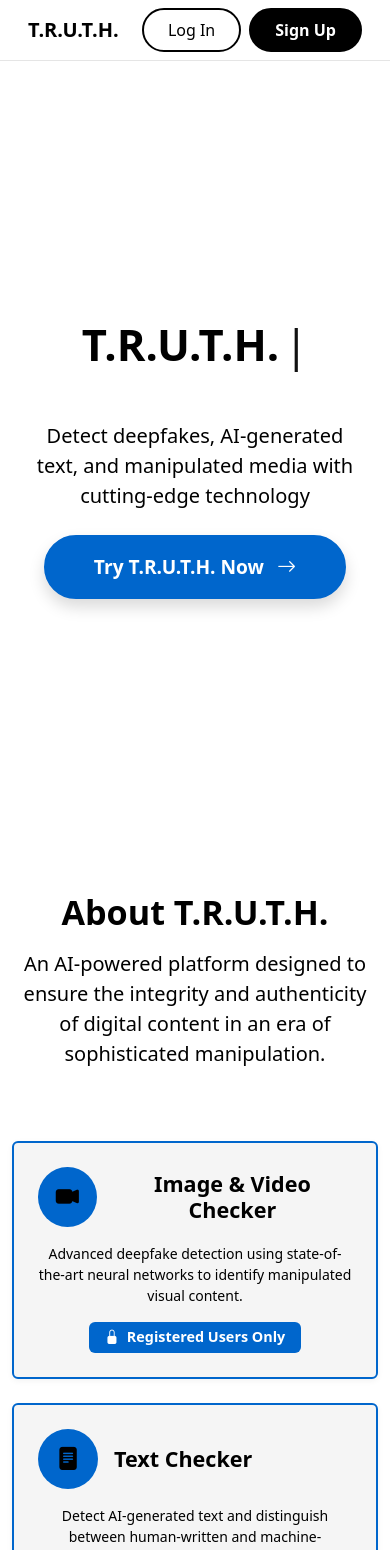
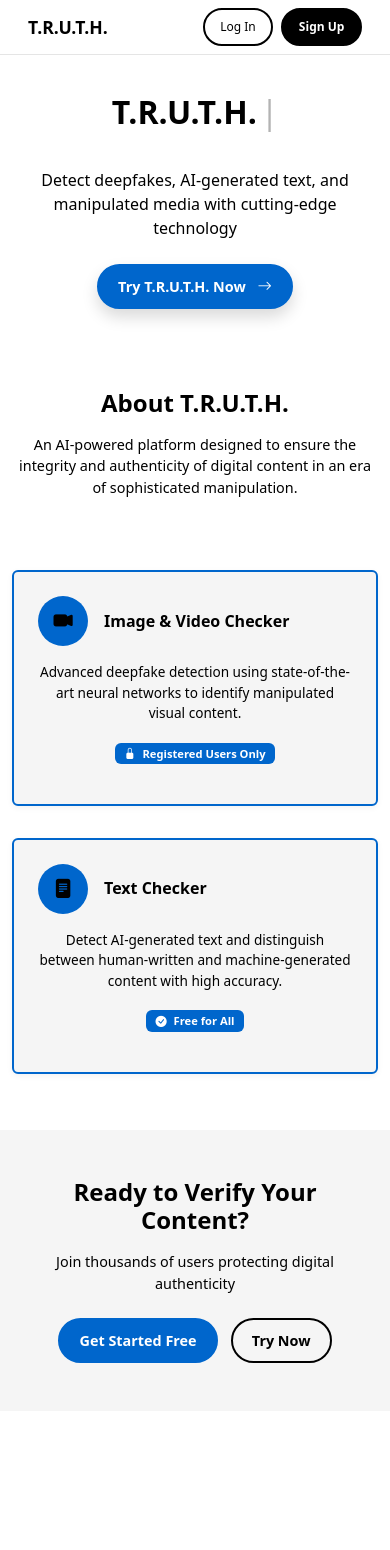
Before and after one commit to jimmyliao0845/TRUTH---Fact-Checker, a React (Create React App) app: page / in a window 390 px wide. Shown: the top 1550 px of the page. After the commit the page ends 1411 px from the top, so only its background shows below. Built offline with nearby package versions, Linux system fonts and the light colour scheme; no server answers.

Commit message:
feat: Enhance responsive design and accessibility across multiple components

```diff
--- a/src/HomePage.jsx
+++ b/src/HomePage.jsx
@@ -76,15 +76,16 @@ export default function HomePage() {
         padding: "2rem",
         position: "relative"
       }}>
-        <h1 className="display-1 fw-bold mb-3" style={{
-          minHeight: "120px",
+        <h1 className="fw-bold mb-3" style={{
+          fontSize: "clamp(2rem, 8vw, 4rem)",
+          minHeight: "clamp(80px, 15vw, 120px)",
           display: "flex",
           alignItems: "center"
         }}>
           {displayedText}
           <span className="typing-cursor" style={{
             animation: "blink 1s infinite",
-            marginLeft: "5px"
+            marginLeft: "clamp(2px, 1vw, 8px)"
           }}>|</span>
         </h1>
 
@@ -98,11 +99,12 @@ export default function HomePage() {
             </p>
 
             <button
-              className="btn btn-lg px-5 py-3 rounded-pill shadow"
+              className="btn rounded-pill shadow"
               onClick={() => navigate(isLoggedIn ? "/analysis-logged" : "/analysis")}
               style={{
                 animation: "fadeInUp 1s ease-out",
-                fontSize: "1.2rem",
+                fontSize: "clamp(0.9rem, 2.5vw, 1.2rem)",
+                padding: "clamp(0.6rem, 2vw, 1.2rem) clamp(1.2rem, 4vw, 2rem)",
                 fontWeight: "600",
                 backgroundColor: "var(--accent-color)",
                 color: "var(--primary-color)",
@@ -135,8 +137,8 @@ export default function HomePage() {
       {/* About Section */}
       <section className="container py-5" style={{ backgroundColor: "var(--primary-color)" }}>
         <div className="text-center mb-5">
-          <h2 className="display-4 fw-bold mb-3" style={{ color: "var(--text-color)" }}>About T.R.U.T.H.</h2>
-          <p className="lead" style={{ maxWidth: "800px", margin: "0 auto", color: "var(--text-color)" }}>
+          <h2 className="fw-bold mb-3" style={{ color: "var(--text-color)", fontSize: "clamp(1.5rem, 5vw, 2.5rem)" }}>About T.R.U.T.H.</h2>
+          <p style={{ maxWidth: "800px", margin: "0 auto", color: "var(--text-color)", fontSize: "clamp(0.9rem, 2vw, 1rem)" }}>
             An AI-powered platform designed to ensure the integrity and authenticity of digital content in an era of sophisticated manipulation.
           </p>
         </div>
@@ -156,25 +158,25 @@ export default function HomePage() {
                 <div className="d-flex align-items-center mb-3">
                   <div className="p-3 rounded-circle me-3" style={{
                     backgroundColor: "var(--accent-color)",
-                    width: "60px",
-                    height: "60px",
+                    width: "clamp(50px, 12vw, 70px)",
+                    height: "clamp(50px, 12vw, 70px)",
                     display: "flex",
                     alignItems: "center",
                     justifyContent: "center"
                   }}>
-                    <i className="bi bi-camera-video-fill fs-3" style={{ color: "var(--text-color)" }}></i>
+                    <i className="bi bi-camera-video-fill" style={{ color: "var(--text-color)", fontSize: "clamp(1.2rem, 3vw, 1.75rem)" }}></i>
                   </div>
-                  <h4 className="card-title mb-0 fw-bold" style={{ color: "var(--text-color)" }}>Image & Video Checker</h4>
+                  <h4 className="card-title mb-0 fw-bold" style={{ color: "var(--text-color)", fontSize: "clamp(1rem, 2.5vw, 1.3rem)" }}>Image & Video Checker</h4>
                 </div>
-                <p className="card-text" style={{ color: "var(--text-color)" }}>
+                <p className="card-text" style={{ color: "var(--text-color)", fontSize: "clamp(0.85rem, 1.8vw, 1rem)" }}>
                   Advanced deepfake detection using state-of-the-art neural networks to identify manipulated visual content.
                 </p>
                 <div className="mt-3">
                   <span className="badge" style={{
                     backgroundColor: "var(--accent-color)",
                     color: "var(--primary-color)",
-                    padding: "0.5rem 1rem",
-                    fontSize: "0.9rem"
+                    padding: "clamp(0.3rem, 1vw, 0.6rem) clamp(0.6rem, 2vw, 1rem)",
+                    fontSize: "clamp(0.7rem, 1.5vw, 0.9rem)"
                   }}>
                     <i className="bi bi-lock-fill me-1"></i> Registered Users Only
                   </span>
@@ -196,25 +198,25 @@ export default function HomePage() {
                 <div className="d-flex align-items-center mb-3">
                   <div className="p-3 rounded-circle me-3" style={{
                     backgroundColor: "var(--accent-color)",
-                    width: "60px",
-                    height: "60px",
+                    width: "clamp(50px, 12vw, 70px)",
+                    height: "clamp(50px, 12vw, 70px)",
                     display: "flex",
                     alignItems: "center",
                     justifyContent: "center"
                   }}>
-                    <i className="bi bi-file-text-fill fs-3" style={{ color: "var(--text-color)" }}></i>
+                    <i className="bi bi-file-text-fill" style={{ color: "var(--text-color)", fontSize: "clamp(1.2rem, 3vw, 1.75rem)" }}></i>
                   </div>
-                  <h4 className="card-title mb-0 fw-bold" style={{ color: "var(--text-color)" }}>Text Checker</h4>
+                  <h4 className="card-title mb-0 fw-bold" style={{ color: "var(--text-color)", fontSize: "clamp(1rem, 2.5vw, 1.3rem)" }}>Text Checker</h4>
                 </div>
-                <p className="card-text" style={{ color: "var(--text-color)" }}>
+                <p className="card-text" style={{ color: "var(--text-color)", fontSize: "clamp(0.85rem, 1.8vw, 1rem)" }}>
                   Detect AI-generated text and distinguish between human-written and machine-generated content with high accuracy.
                 </p>
                 <div className="mt-3">
                   <span className="badge" style={{
                     backgroundColor: "var(--accent-color)",
                     color: "var(--primary-color)",
-                    padding: "0.5rem 1rem",
-                    fontSize: "0.9rem"
+                    padding: "clamp(0.3rem, 1vw, 0.6rem) clamp(0.6rem, 2vw, 1rem)",
+                    fontSize: "clamp(0.7rem, 1.5vw, 0.9rem)"
                   }}>
                     <i className="bi bi-check-circle-fill me-1"></i> Free for All
                   </span>
@@ -231,17 +233,19 @@ export default function HomePage() {
         color: "var(--text-color)"
       }}>
         <div className="container">
-          <h2 className="display-5 fw-bold mb-3">Ready to Verify Your Content?</h2>
-          <p className="lead mb-4">Join thousands of users protecting digital authenticity</p>
-          <div className="d-flex gap-3 justify-content-center flex-wrap">
+          <h2 className="fw-bold mb-3" style={{ fontSize: "clamp(1.5rem, 5vw, 2.5rem)" }}>Ready to Verify Your Content?</h2>
+          <p className="mb-4" style={{ fontSize: "clamp(0.9rem, 2.5vw, 1rem)" }}>Join thousands of users protecting digital authenticity</p>
+          <div className="d-flex justify-content-center flex-wrap" style={{ gap: "clamp(0.8rem, 2vw, 1rem)" }}>
             <button
-              className="btn btn-lg px-5 py-3 rounded-pill"
+              className="btn rounded-pill"
               onClick={() => navigate("/register")}
               style={{
                 backgroundColor: "var(--accent-color)",
                 color: "var(--primary-color)",
                 border: "2px solid var(--accent-color)",
                 fontWeight: "600",
+                fontSize: "clamp(0.9rem, 2.5vw, 1.1rem)",
+                padding: "clamp(0.6rem, 1.5vw, 1rem) clamp(1.2rem, 3vw, 1.8rem)",
                 transition: "all 0.3s ease"
               }}
               onMouseOver={(e) => {
@@ -256,13 +260,15 @@ export default function HomePage() {
               Get Started Free
             </button>
             <button
-              className="btn btn-lg px-5 py-3 rounded-pill"
+              className="btn rounded-pill"
               onClick={() => navigate(isLoggedIn ? "/analysis-logged" : "/analysis")}
               style={{
                 backgroundColor: "transparent",
                 color: "var(--text-color)",
                 border: "2px solid var(--text-color)",
                 fontWeight: "600",
+                fontSize: "clamp(0.9rem, 2.5vw, 1.1rem)",
+                padding: "clamp(0.6rem, 1.5vw, 1rem) clamp(1.2rem, 3vw, 1.8rem)",
                 transition: "all 0.3s ease"
               }}
               onMouseOver={(e) => {
--- a/src/Navbar.jsx
+++ b/src/Navbar.jsx
@@ -50,25 +50,28 @@ export default function Navbar() {
         borderBottom: "1px solid rgba(0, 0, 0, 0.1)",
       }}
     >
-      <div className="container-fluid d-flex align-items-center justify-content-between">
+      <div className="container-fluid d-flex align-items-center justify-content-between" style={{ gap: "1rem", flexWrap: "wrap" }}>
         {/* Left: Brand */}
-        <Link className="navbar-brand fw-bold" to="/" style={{ color: "var(--text-color)" }}>
+        <Link className="navbar-brand fw-bold" to="/" style={{ color: "var(--text-color)", fontSize: "clamp(1rem, 5vw, 1.5rem)" }}>
           T.R.U.T.H.
         </Link>
 
         {/* Right Side: Buttons / Profile */}
-        <div className="d-flex align-items-center">
+        <div className="d-flex align-items-center" style={{ gap: "0.5rem", flexWrap: "wrap", justifyContent: "flex-end", flex: 1 }}>
           {/* Auth Buttons or Profile */}
           {!user ? (
             <>
               <Link
                 to="/login"
-                className="btn rounded-pill px-4 py-2 me-2"
+                className="btn rounded-pill"
                 style={{
                   backgroundColor: "transparent",
                   color: "var(--text-color)",
                   border: "2px solid var(--text-color)",
-                  transition: "all 0.3s ease"
+                  transition: "all 0.3s ease",
+                  padding: "clamp(0.4rem, 2vw, 0.6rem) clamp(0.8rem, 4vw, 1rem)",
+                  fontSize: "clamp(0.75rem, 2vw, 0.95rem)",
+                  whiteSpace: "nowrap"
                 }}
                 onMouseOver={(e) => {
                   e.currentTarget.style.backgroundColor = "var(--text-color)";
@@ -83,13 +86,16 @@ export default function Navbar() {
               </Link>
               <Link
                 to="/register"
-                className="btn rounded-pill px-4 py-2"
+                className="btn rounded-pill"
                 style={{
                   backgroundColor: "var(--text-color)",
                   color: "var(--primary-color)",
                   border: "2px solid var(--text-color)",
                   fontWeight: "600",
-                  transition: "all 0.3s ease"
+                  transition: "all 0.3s ease",
+                  padding: "clamp(0.4rem, 2vw, 0.6rem) clamp(0.8rem, 4vw, 1rem)",
+                  fontSize: "clamp(0.75rem, 2vw, 0.95rem)",
+                  whiteSpace: "nowrap"
                 }}
                 onMouseOver={(e) => {
                   e.currentTarget.style.backgroundColor = "transparent";
--- a/src/RegisterPage.jsx
+++ b/src/RegisterPage.jsx
@@ -225,6 +225,7 @@ export default function RegisterPage() {
   const handleProviderLogin = async (provider) => {
     try {
       const result = await signInWithPopup(auth, provider);
+      console.log("OAuth sign-in successful:", result.user.email);
       const user = result.user;
 
       const providerName = provider.providerId.includes("google") ? "google" : "github";
@@ -250,10 +251,28 @@ export default function RegisterPage() {
 
       navigate("/");
     } catch (err) {
+      console.error("OAuth Error Code:", err.code);
+      console.error("OAuth Error Message:", err.message);
+
       if (err.code === "auth/cancelled-popup-request" || err.code === "auth/popup-closed-by-user") {
         console.log("Popup closed by user");
         return;
       }
+
+      if (err.code === "auth/unauthorized-domain") {
+        setErrorMsg(
+          "This domain is not authorized. Please check Firebase Console > Authentication > Settings > Authorized domains."
+        );
+        return;
+      }
+
+      if (err.code === "auth/operation-not-supported-in-this-environment") {
+        setErrorMsg(
+          "OAuth is not properly configured. Google/GitHub OAuth apps need to be set up properly."
+        );
+        return;
+      }
+
       setErrorMsg(err.message);
     }
   };
@@ -275,7 +294,7 @@ export default function RegisterPage() {
                     src="/assets/digima_logo.svg"
                     alt="Logo"
                     className="img-fluid"
-                    style={{ width: "120px", height: "auto" }}
+                    style={{ width: "clamp(80px, 15vw, 140px)", height: "auto" }}
                   />
                 </div>
 
@@ -405,17 +424,35 @@ export default function RegisterPage() {
                           <span className="span-or">Or:</span>
                         </div>
 
-                        <div className="d-flex align-items-center justify-content-center gap-2">
+                        <div style={{
+                          display: "flex",
+                          flexDirection: "column",
+                          gap: "clamp(0.75rem, 2vw, 1rem)",
+                          alignItems: "center",
+                          justifyContent: "center",
+                          width: "100%"
+                        }}>
                           <button
                             type="button"
                             onClick={() => handleProviderLogin(githubProvider)}
-                            className="register-social-btn w-100 d-flex align-items-center justify-content-center"
+                            className="register-social-btn d-flex align-items-center justify-content-center"
+                            style={{
+                              width: "100%",
+                              maxWidth: "100%",
+                              height: "clamp(44px, 10vw, 50px)",
+                              padding: "clamp(0.6rem, 2vw, 0.75rem)",
+                              cursor: "pointer"
+                            }}
                           >
                             <img
-                              className="img-fluid m-1"
+                              className="img-fluid"
                               src="/assets/github.svg"
                               alt="GitHub"
-                              style={{ width: "24px", height: "24px" }}
+                              style={{
+                                width: "clamp(20px, 5vw, 24px)",
+                                height: "clamp(20px, 5vw, 24px)",
+                                marginRight: "clamp(0.5rem, 2vw, 0.75rem)"
+                              }}
                             />
                             <span className="ms-2">GitHub</span>
                           </button>
@@ -423,13 +460,24 @@ export default function RegisterPage() {
                           <button
                             type="button"
                             onClick={() => handleProviderLogin(googleProvider)}
-                            className="register-social-btn w-100 d-flex align-items-center justify-content-center"
+                            className="register-social-btn d-flex align-items-center justify-content-center"
+                            style={{
+                              width: "100%",
+                              maxWidth: "100%",
+                              height: "clamp(44px, 10vw, 50px)",
+                              padding: "clamp(0.6rem, 2vw, 0.75rem)",
+                              cursor: "pointer"
+                            }}
                           >
                             <img
-                              className="img-fluid m-1"
+                              className="img-fluid"
                               src="/assets/google.svg"
                               alt="Google"
-                              style={{ width: "24px", height: "24px" }}
+                              style={{
+                                width: "clamp(20px, 5vw, 24px)",
+                                height: "clamp(20px, 5vw, 24px)",
+                                marginRight: "clamp(0.5rem, 2vw, 0.75rem)"
+                              }}
                             />
                             <span className="ms-2">Google</span>
                           </button>
--- a/src/styles.css
+++ b/src/styles.css
@@ -1184,13 +1184,20 @@ body.night-mode .btn-signup:hover {
     transition: all 0.3s ease;
     color: var(--text-color) !important;
     font-weight: 500;
+    min-height: 44px;
+    width: 100%;
+    -webkit-tap-highlight-color: transparent;
+    -webkit-user-select: none;
+    user-select: none;
 }
 
 .register-social-btn img {
     filter: none;
 }
 
-.register-social-btn:hover {
+.register-social-btn:hover,
+.register-social-btn:active,
+.register-social-btn:focus {
     background-color: #f0f0f0 !important;
     color: #000 !important;
     box-shadow: 0 4px 12px rgba(0, 0, 0, 0.15);
@@ -1207,10 +1214,24 @@ body.night-mode .register-social-btn img {
     filter: brightness(0) invert(1);
 }
 
-body.night-mode .register-social-btn:hover {
+body.night-mode .register-social-btn:hover,
+body.night-mode .register-social-btn:active,
+body.night-mode .register-social-btn:focus {
     background-color: #444654 !important;
     color: #fff !important;
     box-shadow: 0 4px 12px rgba(0, 0, 0, 0.6);
+}
+
+/* Mobile Touch States */
+@media (max-width: 767.98px) {
+    .register-social-btn {
+        min-height: 50px;
+        font-size: clamp(0.85rem, 1.5vw, 1rem);
+    }
+
+    .register-social-btn:active {
+        transform: scale(0.98);
+    }
 }
 
 .register-terms {
@@ -2273,3 +2294,189 @@ body.night-mode .social-login-btn:hover {
     transform: translateX(-50%) translateY(0);
   }
 }
+
+/* =====================================================
+   RESPONSIVE DESIGN & MOBILE OPTIMIZATION
+   ===================================================== */
+
+/* Mobile First - Extra Small Devices (< 576px) */
+@media (max-width: 575.98px) {
+  /* Navbar Responsiveness */
+  .navbar {
+    padding: 0.5rem 0.75rem !important;
+  }
+
+  .navbar-brand {
+    font-size: 1.1rem !important;
+  }
+
+  /* Hero Section */
+  .hero-section {
+    padding: 1rem 0.5rem !important;
+    min-height: auto !important;
+  }
+
+  .display-1 {
+    font-size: clamp(1.5rem, 8vw, 2.5rem) !important;
+    min-height: 80px !important;
+  }
+
+  .lead {
+    font-size: 1rem !important;
+    padding: 0 0.5rem !important;
+  }
+
+  /* Button Responsiveness */
+  .btn-lg {
+    padding: 0.5rem 1.5rem !important;
+    font-size: 1rem !important;
+  }
+
+  /* Cards */
+  .card {
+    margin-bottom: 1rem;
+  }
+
+  .row.g-4 > div {
+    margin-bottom: 0.5rem;
+  }
+
+  /* Text Responsiveness */
+  .display-4 {
+    font-size: clamp(1.5rem, 7vw, 2rem) !important;
+  }
+
+  .display-3 {
+    font-size: clamp(1.3rem, 6vw, 1.8rem) !important;
+  }
+
+  /* Sidebar/Panel */
+  .sidebar {
+    width: 100% !important;
+    transform: translateX(-100%) !important;
+    position: fixed !important;
+  }
+
+  /* Modal/Dialog Responsiveness */
+  .modal-content {
+    border-radius: 1rem;
+  }
+
+  .form-control,
+  .form-select {
+    font-size: 1rem;
+    padding: 0.6rem 0.75rem;
+  }
+}
+
+/* Small Devices (576px - 767px) */
+@media (min-width: 576px) and (max-width: 767.98px) {
+  .display-1 {
+    font-size: clamp(2rem, 10vw, 3rem) !important;
+    min-height: 100px !important;
+  }
+
+  .btn-lg {
+    padding: 0.6rem 2rem !important;
+    font-size: 1.05rem !important;
+  }
+
+  .display-4 {
+    font-size: clamp(1.8rem, 8vw, 2.2rem) !important;
+  }
+}
+
+/* Medium Devices (768px - 991px) */
+@media (min-width: 768px) and (max-width: 991.98px) {
+  .display-1 {
+    font-size: 3rem !important;
+  }
+
+  .btn-lg {
+    padding: 0.75rem 2.5rem !important;
+  }
+}
+
+/* Large Devices (992px and up) */
+@media (min-width: 992px) {
+  .display-1 {
+    font-size: 3.5rem !important;
+  }
+
+  .navbar {
+    padding: 1rem 1.5rem !important;
+  }
+}
+
+/* =====================================================
+   RESPONSIVE FLEX & GRID UTILITIES
+   ===================================================== */
+
+/* Ensure flex containers wrap properly on mobile */
+.flex-responsive {
+  display: flex;
+  flex-wrap: wrap;
+  gap: 1rem;
+}
+
+@media (max-width: 575.98px) {
+  .flex-responsive {
+    flex-direction: column;
+    gap: 0.5rem;
+  }
+
+  .flex-responsive > * {
+    flex: 1 1 100%;
+  }
+}
+
+/* Container Padding Responsive */
+.container,
+.container-fluid {
+  padding-left: clamp(0.75rem, 5vw, 2rem);
+  padding-right: clamp(0.75rem, 5vw, 2rem);
+}
+
+@media (max-width: 575.98px) {
+  .container,
+  .container-fluid {
+    padding-left: 0.75rem;
+    padding-right: 0.75rem;
+  }
+}
+
+/* =====================================================
+   ASPECT RATIO FOR IMAGES & MEDIA
+   ===================================================== */
+
+.img-responsive {
+  max-width: 100%;
+  height: auto;
+  display: block;
+}
+
+.aspect-ratio-16-9 {
+  aspect-ratio: 16 / 9;
+  overflow: hidden;
+}
+
+.aspect-ratio-1-1 {
+  aspect-ratio: 1 / 1;
+  overflow: hidden;
+}
+
+/* =====================================================
+   SAFE AREA INSETS (For Mobile Web Apps/PWA)
+   ===================================================== */
+
+@supports (padding: max(0px)) {
+  body {
+    padding-left: max(env(safe-area-inset-left), 0px);
+    padding-right: max(env(safe-area-inset-right), 0px);
+  }
+
+  .navbar {
+    padding-left: max(env(safe-area-inset-left), 1rem) !important;
+    padding-right: max(env(safe-area-inset-right), 1rem) !important;
+  }
+}
```
Also changed, not shown: src/LoginPage.jsx (+52 -21 lines).
